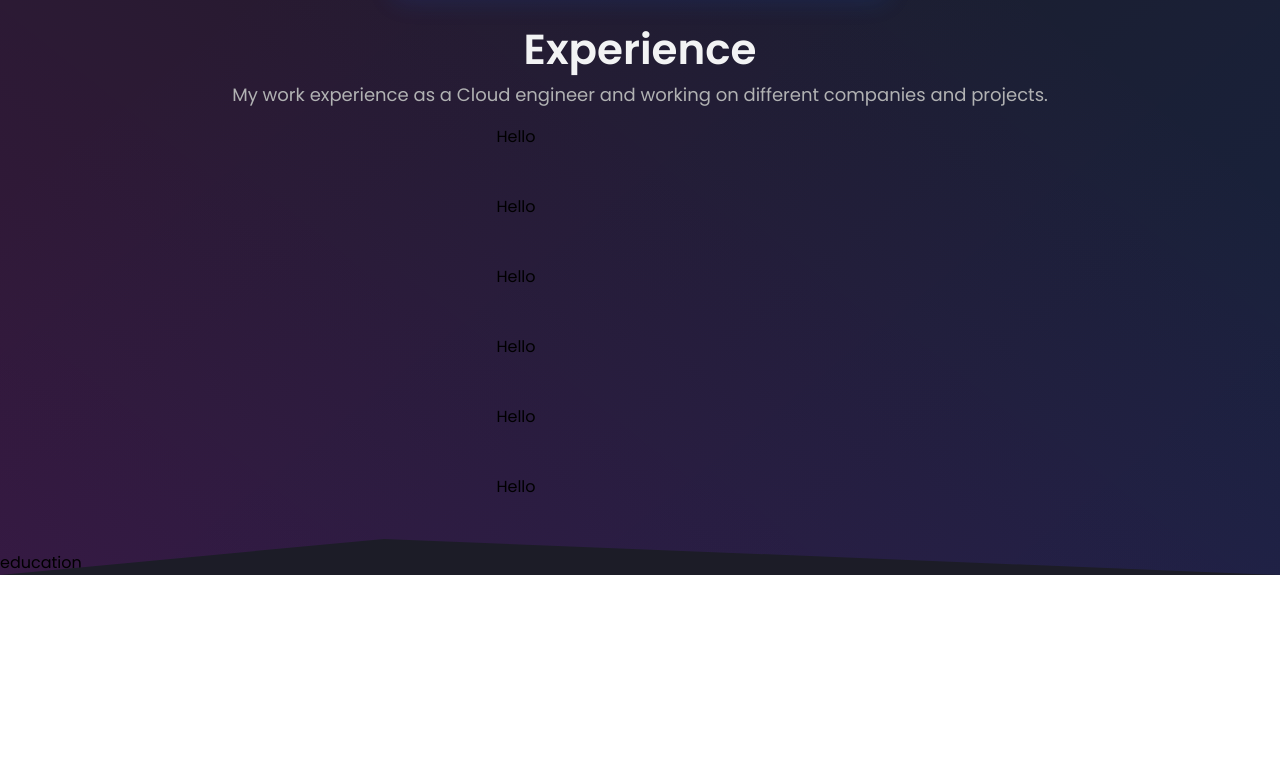
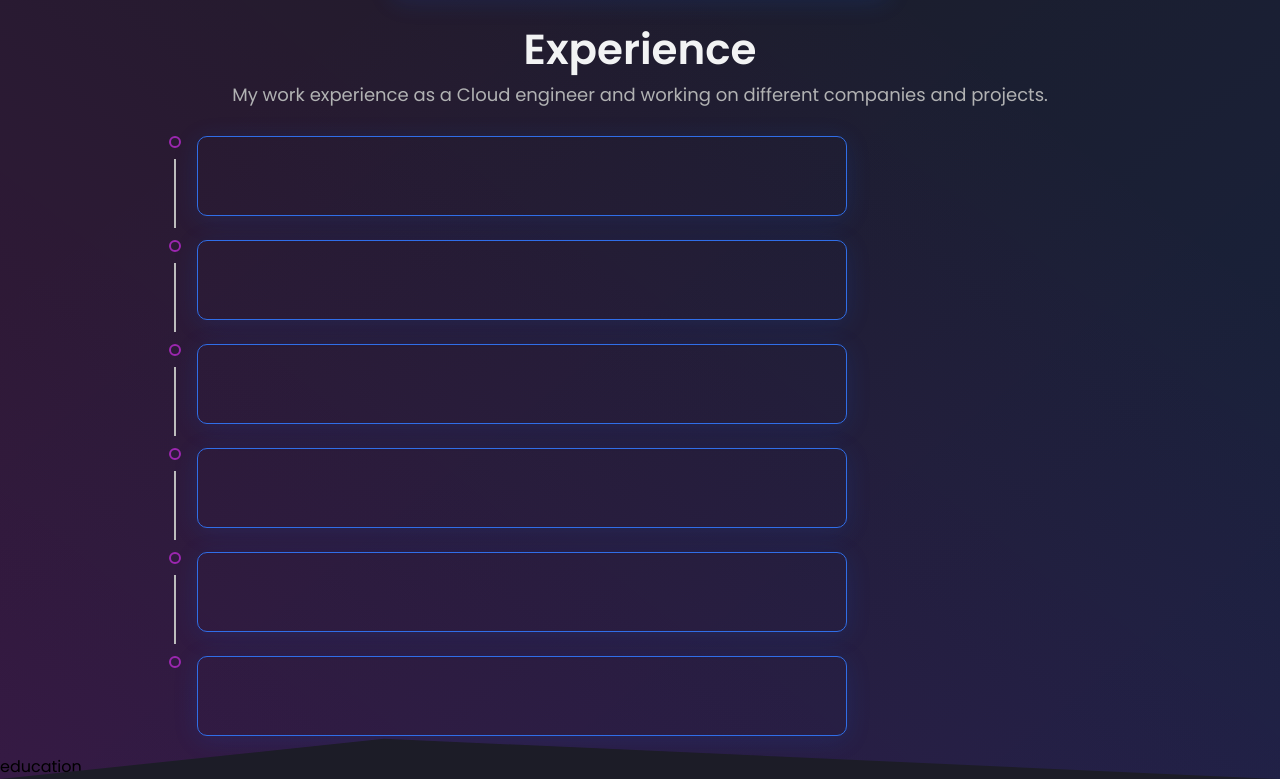
Before and after one commit to khugg/khugg.github.io, a React (Create React App) app: page / in a window 1280 px wide. Shown: the part 1971-2750 px from the top of the page. Before the commit the page ends 2546 px from the top, so only its background shows below. Built offline with nearby package versions, Linux system fonts and the light colour scheme.

Commit message:
I'm building the experiences part

```diff
--- /dev/null
+++ b/src/components/Cards/ExperienceCard.js
@@ -0,0 +1,115 @@
+import React from 'react';
+import styled from 'styled-components';
+
+
+const Card = styled.div`
+    width: 650px;
+    border-radius: 10px;
+    box-shadow: 0px 0px 10px rgba(0,0,0,0.1);
+    padding: 12px 16px;
+    justify-content: space-between;
+    position: relative;
+    overflow: hidden;
+    display: flex;
+    flex-direction: column;
+    gap: 12px;
+    transition: all 0.3s ease-in-out;
+    &:hover{
+        box-shadow: 0px 0px 20px rgba(0,0,0,0.2);
+        transform: translateY(-5px);
+    }
+    @media only screen and (max-width: 768px){
+        padding: 10px;
+        gap: 8px;
+        width: 300px;
+    }
+
+    border: 0.1px solid #306EE8;
+    box-shadow: rgba(23, 92, 230, 0.15) 0px 4px 24px;
+`;
+
+
+const Top = styled.div`
+    width: 100%;
+    display: flex;
+    gap: 12px
+`;
+
+
+const Logo = styled.img`
+    height: 50px;
+    background-color: #000;
+    border-radius: 10px;
+    margin-top: 4px;
+    @media only screen and (max-width: 768px){
+        height: 40px;
+    }
+`;
+
+
+const Body = styled.div`
+    width: 100%;
+    display: flex;
+    flex-direction: column;
+`;
+
+
+
+const Role = styled.div`
+    font-size: 18px;
+    font-weight: 600;
+    color: ${({ theme }) => theme.text_primary + 99};
+    @media only screen and (max-width: 768px){
+        font-size: 14px;
+    }
+`;
+
+
+
+const Company = styled.div`
+    font-size: 14px;
+    font-weight: 500;
+    color: ${({ theme }) => theme.text_secondary + 99};
+    @media only screen and (max-width: 768px){
+        font-size: 12px;
+    }
+`;
+
+
+
+const Duration = styled.div`
+    font-size: 12px;
+    font-weight: 400;
+    color: ${({ theme }) => theme.text_secondary + 80};
+    @media only screen and (max-width: 768px){
+        font-size: 10px;
+    }
+`;
+
+
+
+
+const ExperienceCard = (experience) => {
+    return (
+    <Card>
+       <Top>
+       <Logo src={experience.img} />
+       <Body>
+            <Role>{experience.role}</Role>
+            <Company>{experience.company}</Company>
+            <Duration>{experience.date}</Duration>
+       </Body>
+       </Top>
+       {/*<Description></Description>*/}
+       {/*{experience.doc &&(
+       <a href={experience.doc} target="new">
+       <Document/>
+       </a>
+       )} */}
+    </Card>
+
+
+    );
+};
+
+export default ExperienceCard;
--- a/src/components/Experience/index.js
+++ b/src/components/Experience/index.js
@@ -7,6 +7,8 @@ import TimelineConnector from '@mui/lab/TimelineConnector';
 import TimelineContent from '@mui/lab/TimelineContent';
 import TimelineDot from '@mui/lab/TimelineDot';
 import { experiences } from '../../data/constants';
+import ExperienceCard from '../Cards/ExperienceCard';
+
 
 const Container = styled.div`
 display: flex;
@@ -67,15 +69,22 @@ const TimelineSection = styled.div`
 
 
 const Experience = () => {
-    return (<container  id="experience">
+    return (
+    <container  id="experience">
          <wrapper>
             <Title>Experience</Title>
             <Desc> My work experience as a Cloud engineer and working on different companies and projects.</Desc>
             <TimelineSection>
                <Timeline>
-                    {experiences.map((experience) => (
-                        <TimelineItem>Hello
-
+                    {experiences.map((experience,index) => (
+                        <TimelineItem>
+                             <TimelineSeparator>
+                             <TimelineDot variant="outlined" color="secondary" />
+                             {index !== experiences.length - 1 &&  <TimelineConnector/>}
+                             </TimelineSeparator>
+                             <TimelineContent sx={{ py: '12px', px: 2 }} >
+                                <ExperienceCard experience={experience}/>
+                             </TimelineContent>
                        </TimelineItem>
                     ))}
                </Timeline>
--- a/src/data/constants.js
+++ b/src/data/constants.js
@@ -8,8 +8,7 @@ export const Bio = {
     description:
       "I am a motivated and versatile individual, always eager to take on new challenges. With a passion for learning I am dedicated to delivering high-quality results. With a positive attitude and a growth mindset, I am ready to make a meaningful contribution and achieve great things.",
     github: "https://github.com/dashboard",
-    resume:
-      "https://drive.google.com/drive/home",
+    resume:"https://docs.google.com/document/d/1jifqWL8flZG5xnLYvDgbtGNE48MZc3r4W-vfgLqf5DU/edit?tab=t.0",
     linkedin: "https://www.linkedin.com/feed/",
   };
 
```
